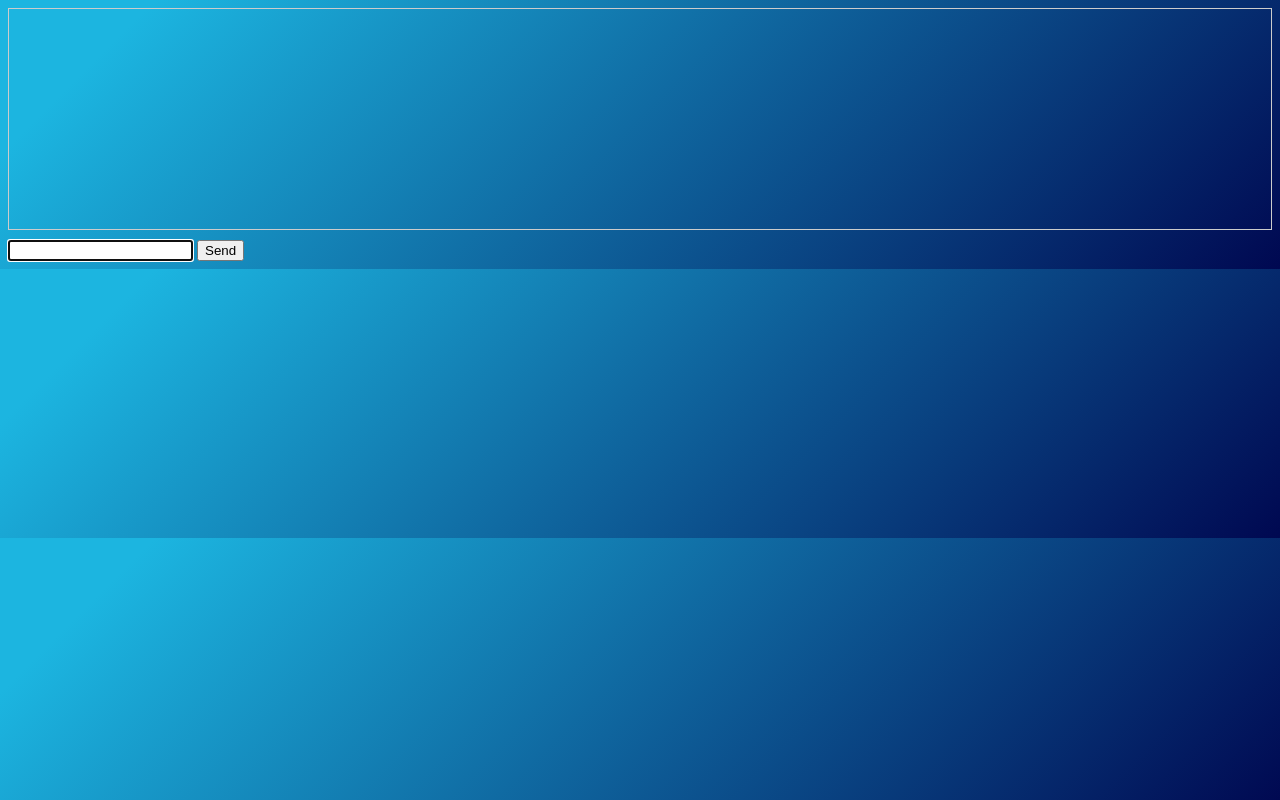
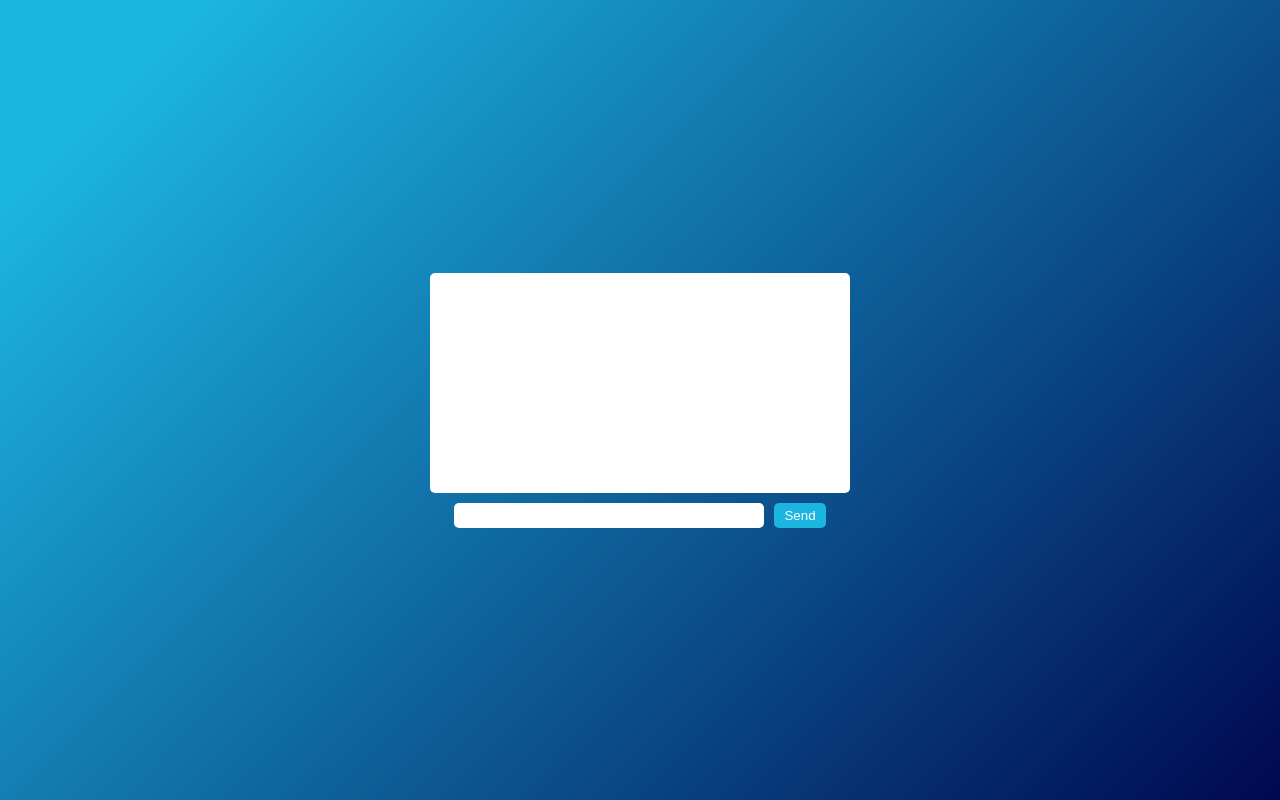
Before and after one commit to movieboxc17/Chat_bot, a plain HTML site: page index.html in a window 1280 px wide. Drawn offline with Linux system fonts and the light colour scheme.

Commit message:
Update index.html

```diff
--- a/index.html
+++ b/index.html
@@ -4,29 +4,71 @@
   <title>Rule-based Chatbot</title>
   <style>
     body {
+      margin: 0;
+      padding: 0;
+      font-family: Arial, sans-serif;
       background: linear-gradient(135deg, #1CB5E0 10%, #000851 100%);
+    }
+
+    #game-container {
+      display: flex;
+      flex-direction: column;
+      align-items: center;
+      justify-content: center;
+      height: 100vh;
     }
 
     #output {
       min-height: 200px;
-      border: 1px solid #ccc;
+      max-height: 60%;
+      width: 400px;
+      overflow-y: scroll;
+      background-color: white;
       padding: 10px;
       margin-bottom: 10px;
-      overflow-y: scroll;
+      border-radius: 5px;
     }
 
     .message {
       margin-bottom: 10px;
       padding: 5px;
       border: 1px solid #ccc;
+      border-radius: 5px;
+    }
+
+    #input-container {
+      display: flex;
+      justify-content: center;
+      align-items: center;
+      gap: 10px;
+    }
+
+    #input {
+      width: 300px;
+      padding: 5px;
+      border-radius: 5px;
+      border: none;
+      outline: none;
+    }
+
+    #submit {
+      padding: 5px 10px;
+      border-radius: 5px;
+      border: none;
+      outline: none;
+      background-color: #1CB5E0;
+      color: white;
+      cursor: pointer;
     }
   </style>
 </head>
 <body>
   <div id="game-container">
     <div id="output"></div>
-    <input type="text" id="input" autofocus>
-    <button id="submit" onclick="sendMessage()">Send</button>
+    <div id="input-container">
+      <input type="text" id="input" autofocus>
+      <button id="submit" onclick="sendMessage()">Send</button>
+    </div>
   </div>
 
   <script>
```
